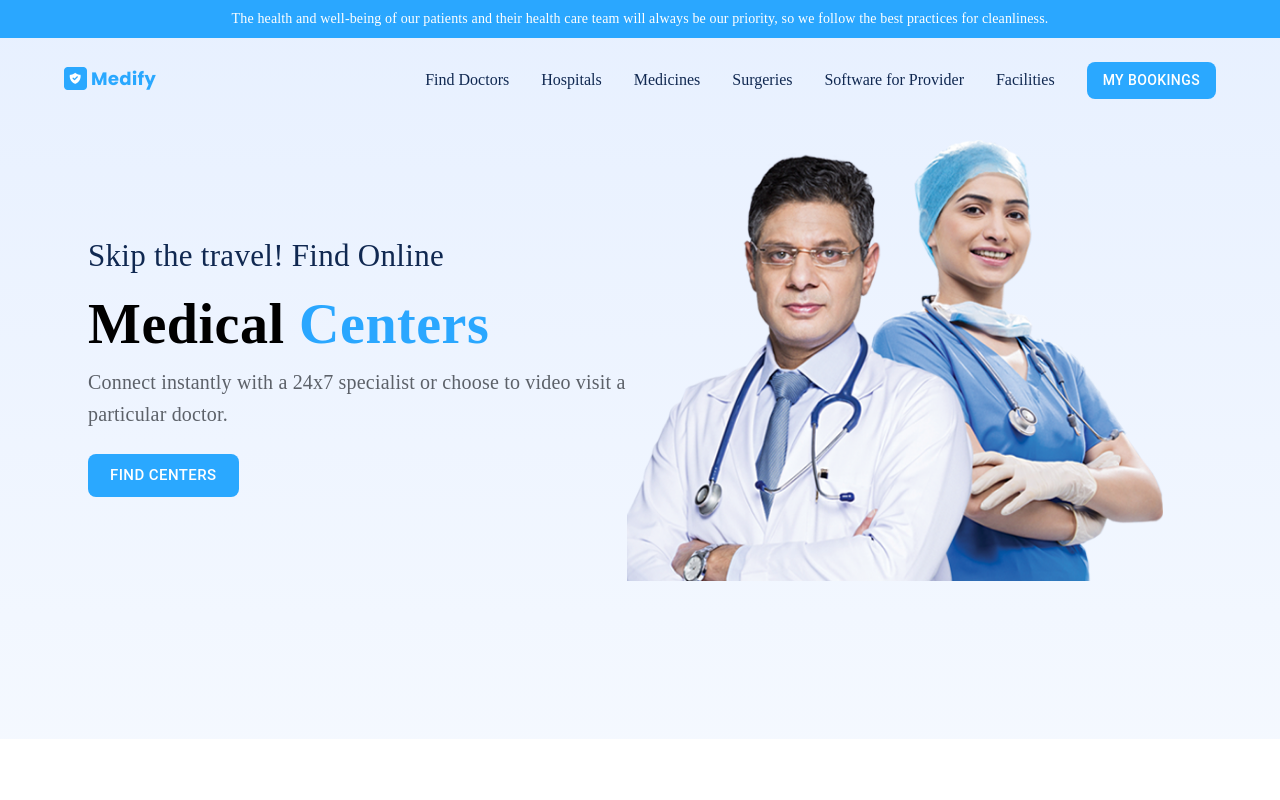
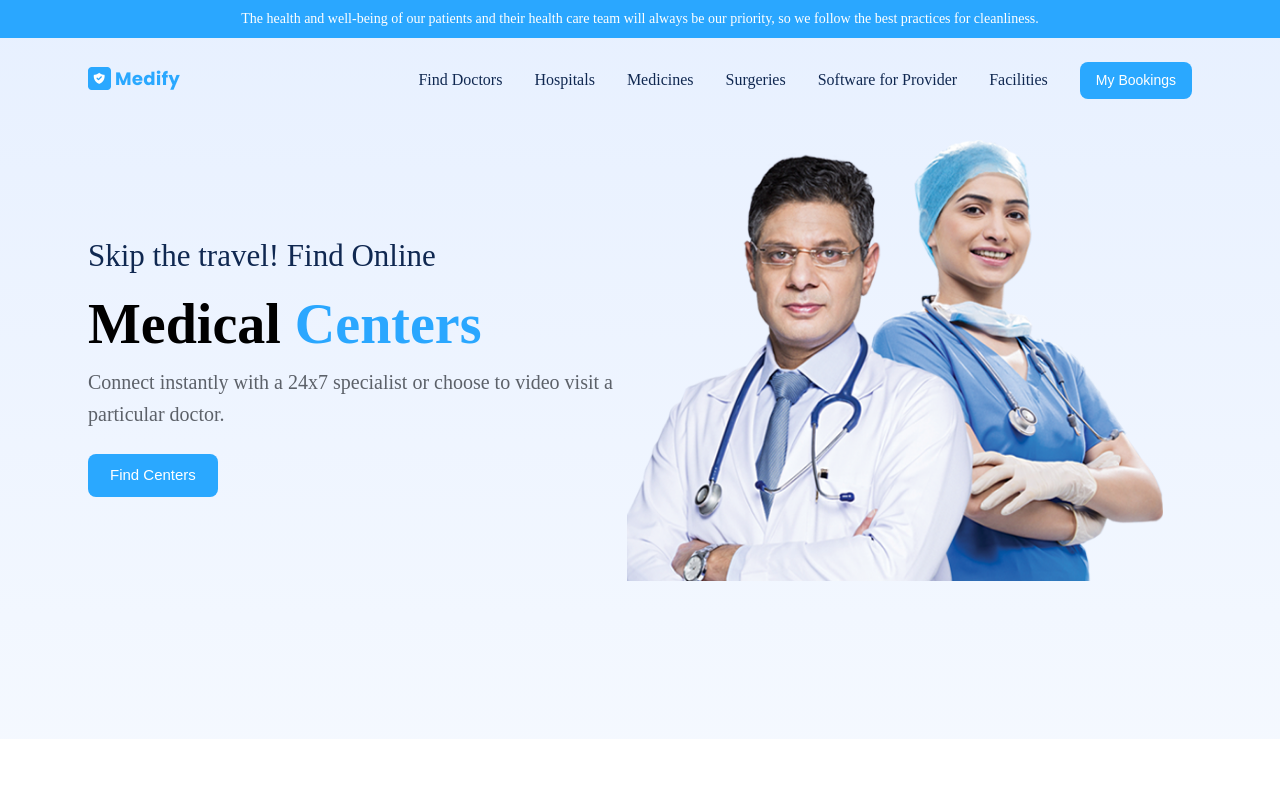
Before and after one commit to reddActim/xmedify_qasimKhan, a React (Create React App) app: page / in a window 1280 px wide. Shown: the top 800 px of the page. Built offline with nearby package versions, Linux system fonts and the light colour scheme.

Commit message:
created theme for convenience

```diff
--- a/src/components/Navbar/Navbar.js
+++ b/src/components/Navbar/Navbar.js
@@ -22,8 +22,9 @@ export default function NavBar() {
 
   return (
     <header >
-      <Box p={1} bgcolor="primary.main" sx={{backgroundColor: "#2AA7FF", padding: "0.75rem"}}>
-        <Typography fontSize={14} textAlign="center" color="#fff" sx ={{fontFamily: "Poppins",
+      <Box p={1} sx={{ backgroundColor: "#2AA7FF", padding: "0.75rem" }}>
+        <Typography fontSize={14} textAlign="center" color="#fff" sx={{
+          fontFamily: "Poppins",
           fontWeight: "400",
           fontStyle: "Regular",
           fontSize: "14px",
--- a/src/components/PatientCare/PatientCare.js
+++ b/src/components/PatientCare/PatientCare.js
@@ -4,7 +4,7 @@ import tick from '../../assets/tick-blue.png'
 
 export default function PatientCare() {
   return (
-    <Box py={6} px={6} sx={{ background: "linear-gradient(#E7F0FF, #E8F1FF)" }}>
+    <Box py={6} px={10} sx={{ background: "linear-gradient(81deg, #E7F0FF 9.01%, rgba(232, 241, 255, 0.47) 89.11%)" }}>
         <Grid container spacing={6} alignItems="center">
           <Grid item xs={6} md={6} >
             <Box
@@ -19,7 +19,7 @@ export default function PatientCare() {
                 HELPING PATIENTS FROM AROUND THE GLOBE!!
               </Typography>
               <Typography variant="h2" mb={1}>
-                Patient <Box component="span" color="primary.main">Caring</Box>
+                Patient <Box component="span" color="#2AA7FF">Caring</Box>
               </Typography>
               <Typography color="#77829D" lineHeight={1.8} mb={3}>
 Our goal is to deliver quality of care in a courteous, respectful, and compassionate manner. We hope you will allow us to care for you and strive to be the first and best choice for healthcare.              </Typography>
--- a/src/index.js
+++ b/src/index.js
@@ -6,6 +6,113 @@ import reportWebVitals from './reportWebVitals';
 import { createBrowserRouter, RouterProvider } from "react-router-dom";
 import Homepage from './pages/Homepage/Homepage';
 import { createTheme, ThemeProvider } from "@mui/material";
+
+//Theme object created using createTheme to override the CSS styles of MUI library
+export const theme = createTheme({
+  typography: {
+    fontFamily: "Poppins , sans-serif",
+  },
+  palette: {
+    primary: {
+      main: "#2AA7FF",
+      green: "#00A500",
+      secondary: "#1B3C74",
+    },
+  },
+  components: {
+    MuiButton: {
+      styleOverrides: {
+        root: {
+          borderRadius: "8px",
+          textTransform: "none",
+        },
+        contained: {
+          color: "#fff",
+        },
+      },
+    },
+    MuiContainer: {
+      styleOverrides: {
+        root: {
+          width: "90%",
+        },
+      },
+    },
+    MuiTypography: {
+      styleOverrides: {
+        h1: {
+          color: "#000000",
+          fontSize: "56px",
+          fontWeight: "700",
+        },
+        h2: {
+          color: "#1B3C74",
+          fontWeight: "600",
+          fontSize: "48px",
+          lineHeight: 1.2,
+        },
+        h3: {
+          color: "#102851",
+          fontSize: "30px",
+          fontWeight: "500",
+        },
+      },
+    },
+    MuiSelect: {
+      styleOverrides: {
+        root: {
+          background: "#FAFBFE",
+          borderRadius: "8px",
+          color: "#ABB6C7",
+          "& .MuiOutlinedInput-notchedOutline, &:hover .MuiOutlinedInput-notchedOutline, & .MuiOutlinedInput-root.Mui-focused .MuiOutlinedInput-notchedOutline":
+            {
+              borderColor: "#F0F0F0",
+            },
+        },
+      },
+    },
+    MuiTextField: {
+      styleOverrides: {
+        root: {
+          background: "#FAFBFE",
+          borderRadius: "8px",
+          color: "#ABB6C7",
+          "& .MuiOutlinedInput-notchedOutline, &:hover .MuiOutlinedInput-notchedOutline, & .MuiOutlinedInput-root.Mui-focused .MuiOutlinedInput-notchedOutline":
+            {
+              borderColor: "#F0F0F0",
+            },
+        },
+      },
+    },
+  },
+  breakpoints: {
+    values: {
+      xs: 0,
+      sm: 600,
+      md: 900,
+      lg: 1200,
+      xl: 1536,
+    },
+  },
+});
+
+theme.typography.h2 = {
+  [theme.breakpoints.down("sm")]: {
+    fontSize: "32px",
+  },
+};
+
+theme.typography.h1 = {
+  [theme.breakpoints.down("sm")]: {
+    fontSize: "36px",
+  },
+};
+
+theme.typography.h3 = {
+  [theme.breakpoints.down("sm")]: {
+    fontSize: "22px",
+  },
+};
 
 
 const router = createBrowserRouter([
@@ -26,8 +133,9 @@ const router = createBrowserRouter([
 const root = ReactDOM.createRoot(document.getElementById('root'));
 root.render(
   <React.StrictMode>
+    <ThemeProvider theme={theme}>
       <RouterProvider router={router} />
-</React.StrictMode>
+    </ThemeProvider></React.StrictMode>
 );
 
 // If you want to start measuring performance in your app, pass a function
```
Lines whose indentation alone changed are shown as unchanged.
